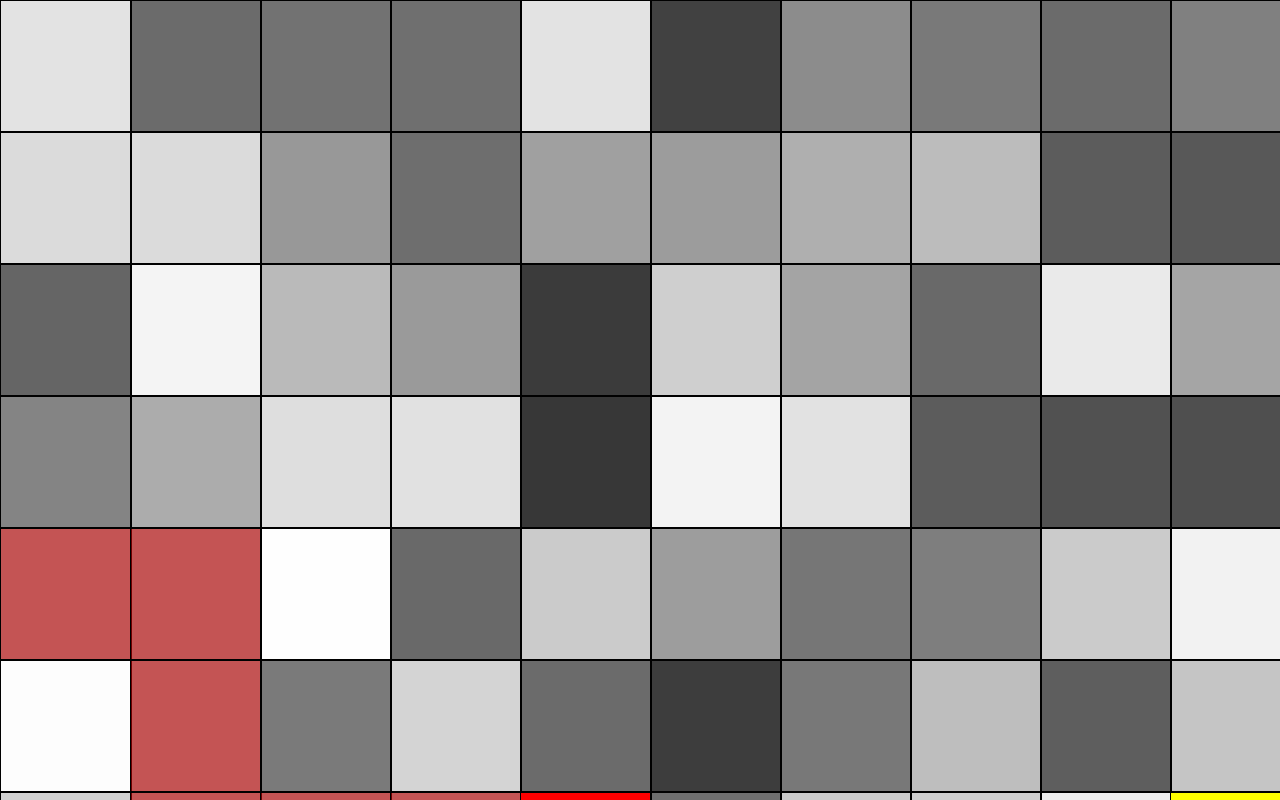
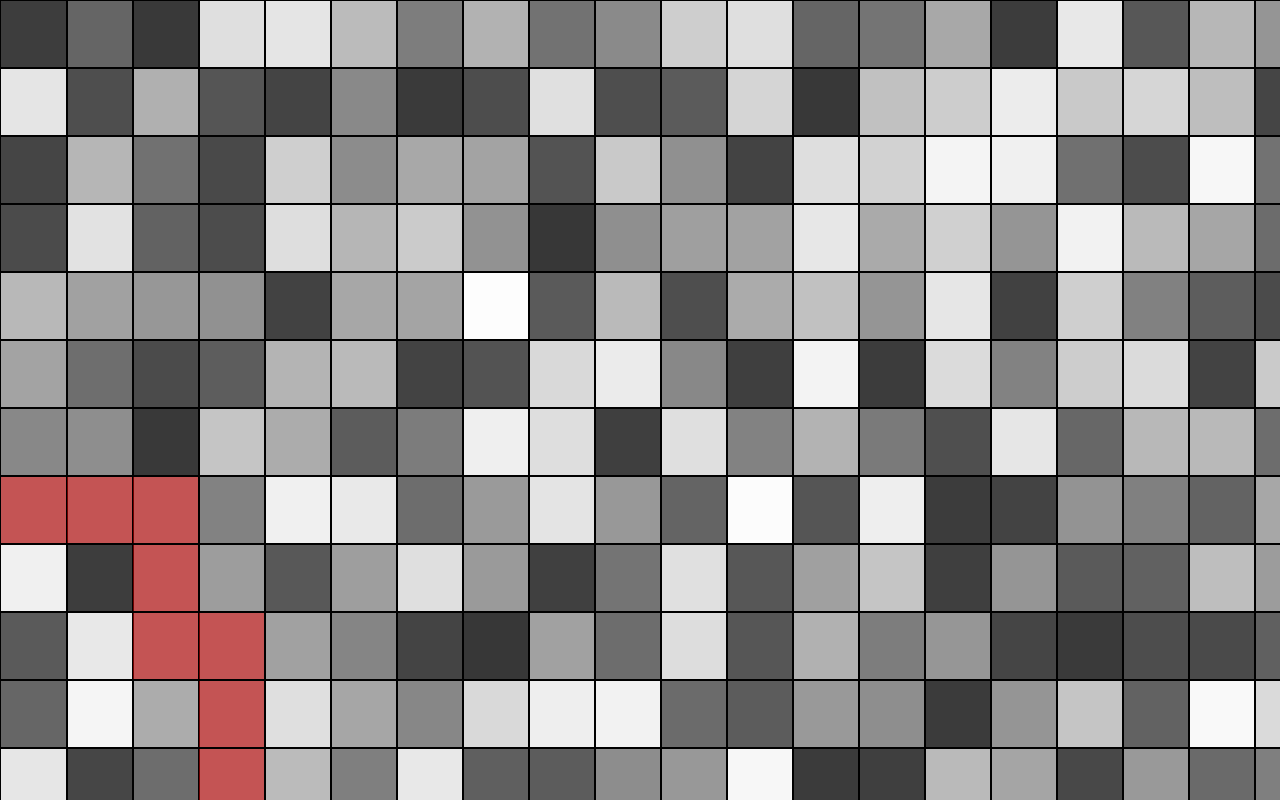
Before and after one commit to mbabey/personal-site, a React (Create React App) app in the folder front-end/: page / in a window 1280 px wide. Shown: the top 800 px of the page. Built offline with nearby package versions, Linux system fonts and the light colour scheme.

Commit message:
Minor changes and experimental changes.

```diff
--- a/front-end/src/components/App.js
+++ b/front-end/src/components/App.js
@@ -6,8 +6,8 @@ import '../styles/grid.css'
 function App() {
 
   // The size of the world grid.
-  const SIZE_X = 10;
-  const SIZE_Y = 10;
+  const SIZE_X = 20;
+  const SIZE_Y = 20;
 
   // The grid displayed on the screen.
   const world = new Grid(SIZE_X, SIZE_Y);
@@ -21,21 +21,21 @@ function App() {
   const [worldImage, setWorldImage] = useState(world.draw());
 
   useEffect(() => {
-    entity.dijkstra_pathfind();
+    entity.dijkstra_pathfind(); // TODO: promisify this so that it runs before the interval begins.
 
     const interval_id = setInterval(() => {
 
       entity.move();
       setWorldImage(world.draw());
-      console.log('redrawn');
 
       // If the entity is at the target location, stop the iteration.
       if (entity.get_location().get_targeted() === true) {
         clearInterval(interval_id);
       }
-    }, 1000);
+    }, 100);
 
     return () => clearInterval(interval_id);
+    // eslint-disable-next-line
   }, []);
 
   return (
--- a/front-end/src/scripts/Entity.js
+++ b/front-end/src/scripts/Entity.js
@@ -1,4 +1,4 @@
-import Cell from './Cell';
+
 import PriorityQueue from './PriorityQueue';
 
 /**
@@ -30,6 +30,7 @@ class Entity {
     this.#world = grid;
     this.#location = cell;
     this.#location.toggle_populated();
+    this.#location.toggle_visited();
     this.#target = target;
     this.#target.toggle_targeted();
   }
@@ -54,7 +55,7 @@ class Entity {
    * Move to a new Cell using a list returned from a pathfinding algorithm that minimizes change in altitude.
    */
   move() {
-    const new_cell = this.#path.shift(); // TODO: find a way to make this non-destructive.
+    const new_cell = this.#path.shift();
 
     // Leave the old cell and enter the new cell.
     this.#location.toggle_populated();
@@ -64,7 +65,6 @@ class Entity {
   }
 
   dijkstra_pathfind() {
-
     const distances = {};
     const path = {};
     const priorityQueue = new PriorityQueue();
@@ -79,8 +79,7 @@ class Entity {
       let current_cell = this.#world.get_cell(i % this.#world.get_size_x(), row);
       let distance;
 
-      if (current_cell.get_populated())
-      {
+      if (current_cell.get_populated()) {
         initial_cell = current_cell;
         distance = 0;
       } else {
@@ -95,14 +94,12 @@ class Entity {
     priorityQueue.enqueue(initial_cell, distances[initial_cell.id]);
 
     // Main loop.
-    while (!priorityQueue.isEmpty())
-    {
+    while (!priorityQueue.isEmpty()) {
       // Get the nearest cell and its neighbours.
       const current_cell = priorityQueue.dequeue();
       const neighbours = this.#world.get_neighbours(current_cell);
 
-      for (let n in neighbours)
-      {
+      for (let n in neighbours) {
         const neighbour = neighbours[n];
         // Get the abs. val. of the difference in altitude between a neighbour and the current cell.
         const weight = Math.abs(current_cell.get_altitude() - neighbour.get_altitude());
@@ -110,8 +107,7 @@ class Entity {
         // Total distance is the distance from the current cell to the initial cell + the change in alt.
         const totalDistance = distances[current_cell.id] + weight;
         // If the total distance is less than the known distance, a shorter path has been found.
-        if (totalDistance < distances[neighbour.id])
-        {
+        if (totalDistance < distances[neighbour.id]) {
           // Update the known distance and the path.
           distances[neighbour.id] = totalDistance;
           path[neighbour.id] = current_cell;
@@ -124,8 +120,7 @@ class Entity {
 
     // The shortest path is the stored path from the target to the intial cell reversed.
     const s_path = [];
-    for (let curr = this.#target; curr !== null; curr = path[curr.id])
-    {
+    for (let curr = this.#target; curr !== null; curr = path[curr.id]) {
       s_path.unshift(curr);
     }
 
@@ -136,6 +131,7 @@ class Entity {
       length: distances[this.#target.id]
     };
   }
+
 }
 
 export default Entity;
```
